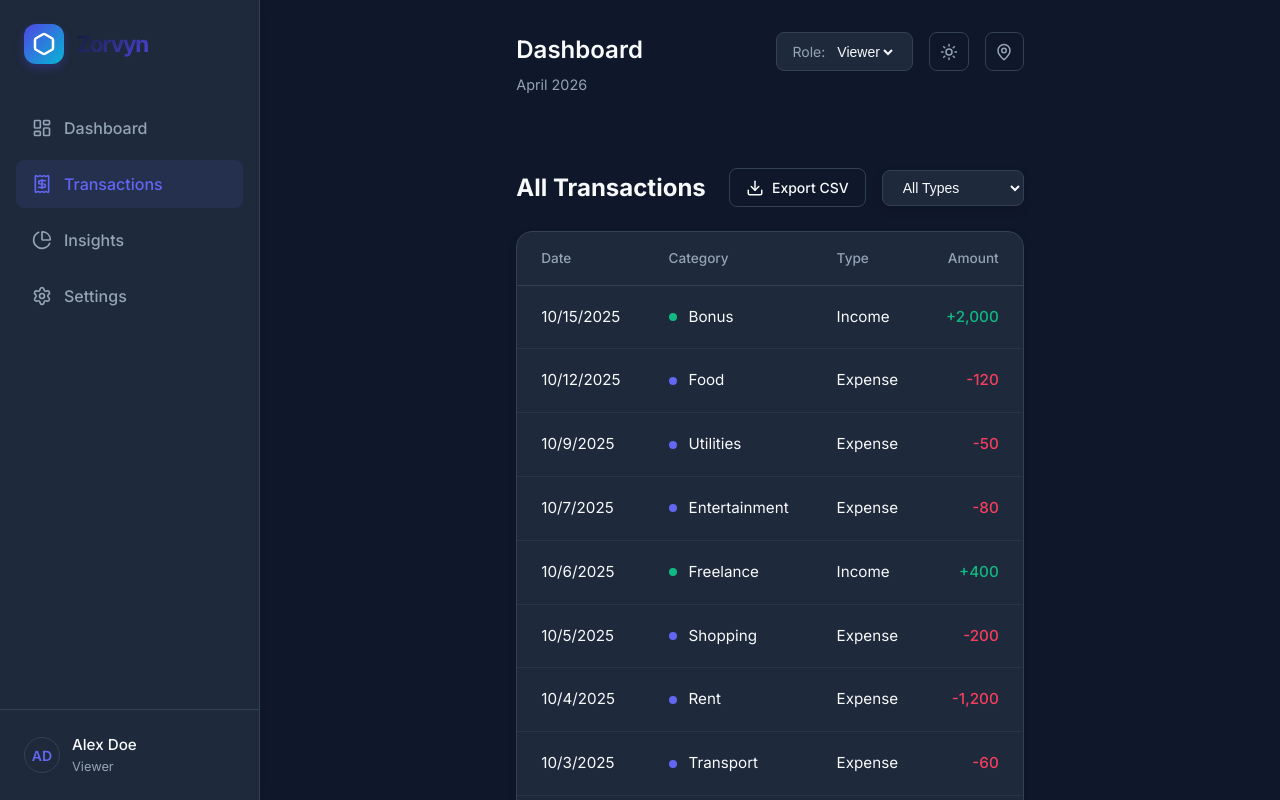
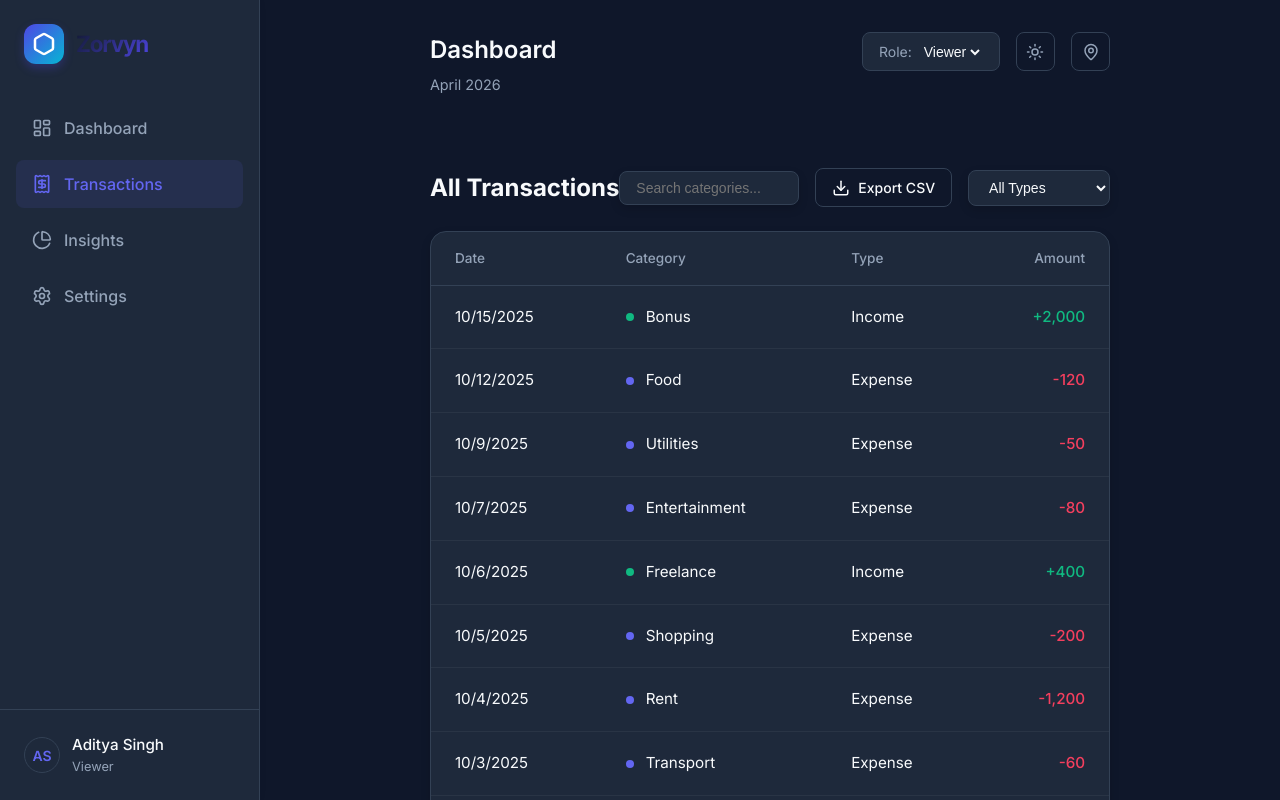
Before and after one commit to adityahacks123/Zorvyn, a React (Vite) app: page / in a window 1280 px wide. Both pictures are taken after a click on the item "Transactions". Built offline with nearby package versions, Linux system fonts and the light colour scheme.

Commit message:
Real time dashboard

```diff
--- a/src/components/layout/Sidebar.jsx
+++ b/src/components/layout/Sidebar.jsx
@@ -38,9 +38,9 @@ const Sidebar = ({ currentPage, setCurrentPage }) => {
       </div>
       <div className="sidebar-footer">
         <div className="user-profile">
-          <div className="user-avatar">AD</div>
+          <div className="user-avatar">AS</div>
           <div className="user-info">
-            <span className="user-name">Alex Doe</span>
+            <span className="user-name">Aditya Singh</span>
             <span className="user-role">{role}</span>
           </div>
         </div>
--- a/src/pages/DashboardPage.jsx
+++ b/src/pages/DashboardPage.jsx
@@ -53,12 +53,12 @@ const DashboardPage = () => {
     const recent = [...transactions].sort((a, b) => new Date(b.date) - new Date(a.date)).slice(0, 5);
 
     return {
-      totalIncome: 12400, // Hardcoded slightly for demo to match "12,400"
-      totalExpense: 1860,
-      balance: 10540,
+      totalIncome: income,
+      totalExpense: expense,
+      balance: income - expense,
       chartData: chart,
       spendingData: categories.slice(0, 5),
-      highestCategory: categories[0] || { name: 'Rent', value: 1200 },
+      highestCategory: categories[0] || { name: 'None', value: 0 },
       recentTransactions: recent
     };
   }, [transactions]);
--- a/src/pages/TransactionsPage.jsx
+++ b/src/pages/TransactionsPage.jsx
@@ -6,15 +6,22 @@ import TransactionModal from '../components/ui/TransactionModal';
 import './TransactionsPage.css';
 
 const TransactionsPage = () => {
-  const { transactions, role, setRole, addTransaction, currencySymbol } = useFinance();
+  const { transactions, role, setRole, addTransaction, deleteTransaction, currencySymbol } = useFinance();
   const [isModalOpen, setIsModalOpen] = useState(false);
   const [filter, setFilter] = useState('All');
+  const [searchTerm, setSearchTerm] = useState('');
 
   const filteredTransactions = transactions.filter(t => {
-      if (filter === 'All') return true;
-      return t.type === filter;
+      // Type Filter
+      if (filter !== 'All' && t.type !== filter) return false;
+
+      // Search Filter
+      if (searchTerm && !t.category.toLowerCase().includes(searchTerm.toLowerCase())) return false;
+
+      return true;
   }).sort((a, b) => new Date(b.date) - new Date(a.date));
 
+  // CSV Export logic
   const exportToCSV = () => {
     const headers = ['Date', 'Type', 'Category', 'Amount'];
     const rows = filteredTransactions.map(tx => [
@@ -46,6 +53,14 @@ const TransactionsPage = () => {
       <div className="transactions-header">
         <h2 style={{ color: 'var(--color-text-main)' }}>All Transactions</h2>
         <div className="actions">
+          <input
+            type="text"
+            placeholder="Search categories..."
+            value={searchTerm}
+            onChange={(e) => setSearchTerm(e.target.value)}
+            className="filter-dropdown glass-panel"
+            style={{ width: '180px' }}
+          />
           <button className="btn-outline-export" onClick={exportToCSV}>
             <Download size={18} />
             <span className="hide-mobile">Export CSV</span>
@@ -74,6 +89,7 @@ const TransactionsPage = () => {
               <th>Category</th>
               <th>Type</th>
               <th className="align-right">Amount</th>
+              {role === 'Admin' && <th style={{ width: '50px' }}></th>}
             </tr>
           </thead>
           <tbody>
@@ -90,6 +106,17 @@ const TransactionsPage = () => {
                 <td className={`align-right tx-amount ${tx.type === 'Income' ? 'positive' : 'negative'}`}>
                   {tx.type === 'Income' ? '+' : '-'}{currencySymbol}{Number(tx.amount).toLocaleString()}
                 </td>
+                {role === 'Admin' && (
+                  <td style={{ textAlign: 'center' }}>
+                     <button
+                        onClick={() => deleteTransaction(tx.id)}
+                        className="btn-delete"
+                        title="Delete Transaction"
+                     >
+                       <span style={{ fontSize: '18px', color: 'var(--color-text-muted)' }}>&times;</span>
+                     </button>
+                  </td>
+                )}
               </tr>
             ))}
             {filteredTransactions.length === 0 && (
```
Also changed, not shown: 1 other file (tests, documents, lock files or other folders).
